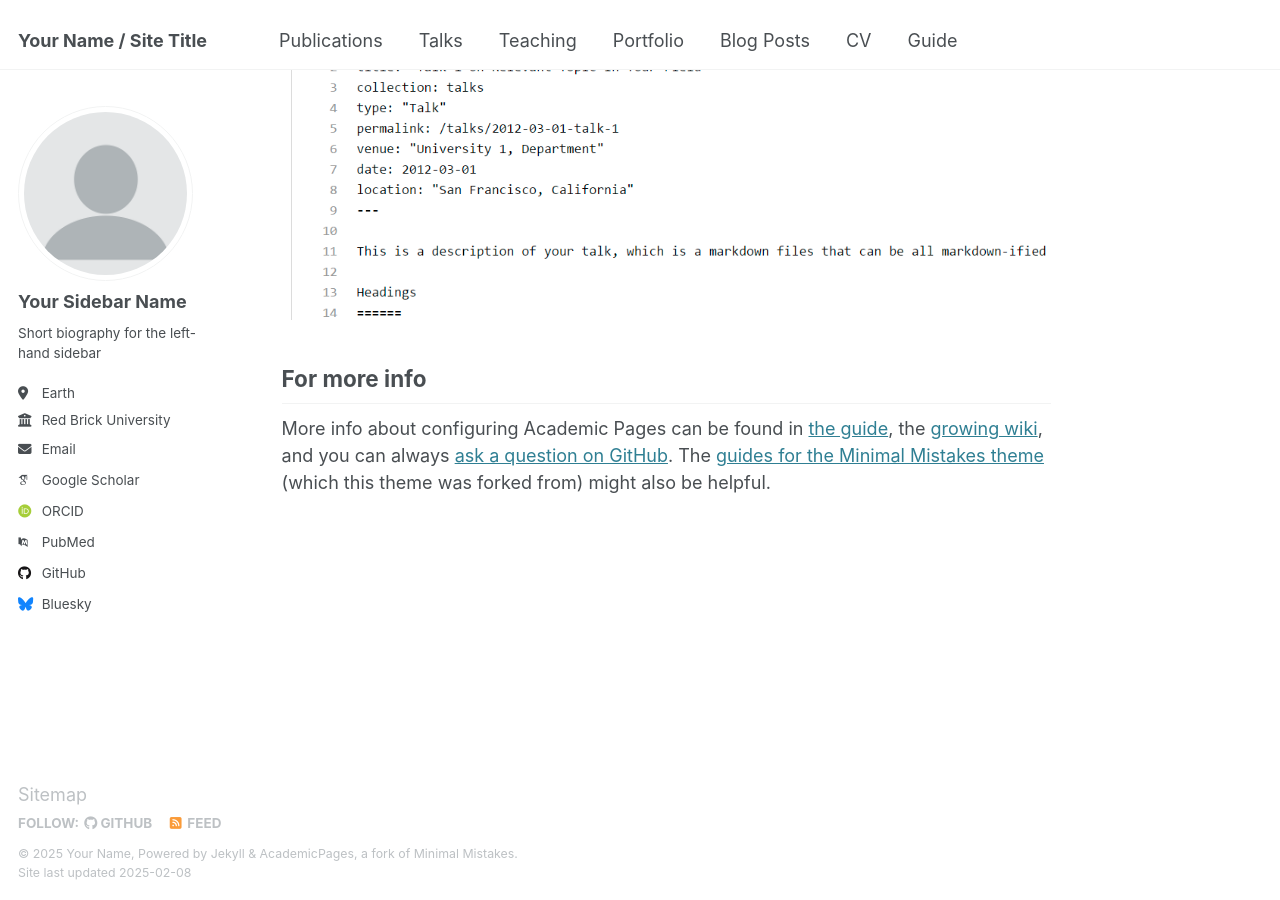
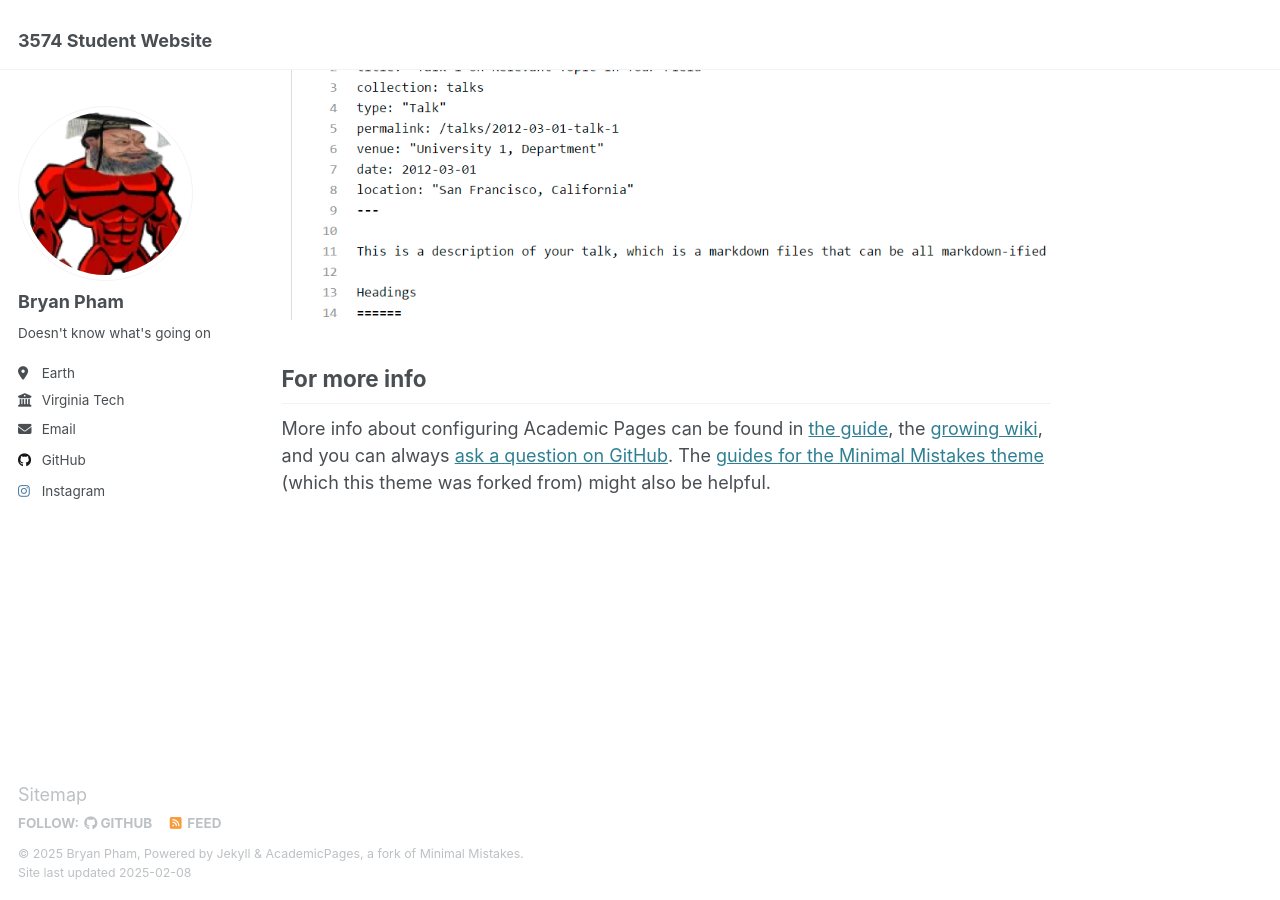
Before and after one commit to Hermadingadergin/Hermadingadergin.github.io, a Jekyll site: the page built from _pages/about.md, in a window 1280 px wide and 900 px high, scrolled down 2642 px. Built offline with Jekyll 4.4.1, drawn with Linux system fonts in a browser that asks for light colours; some web fonts are replaced.

Commit message:
introductory changes to config, changing profile picture, and removing buttons from navigation bar

```diff
--- a/_config.yml
+++ b/_config.yml
@@ -9,13 +9,13 @@
 # Basic Site Settings
 locale                   : "en-US"
 site_theme               : "default"
-title                    : "Your Name / Site Title"
+title                    : "3574 Student Website"
 title_separator          : "-"
-name                     : &name "Your Name"
+name                     : &name "Bryan Pham"
 description              : &description "personal description"
-url                      : https://academicpages.github.io # the base hostname & protocol for your site e.g. "https://[your GitHub username].github.io"
+url                      : https://hermadingadergin.github.io/ # the base hostname & protocol for your site e.g. "https://[your GitHub username].github.io"
 baseurl                  : "" # the subpath of your site, e.g. "/blog"
-repository               : "academicpages/academicpages.github.io"
+repository               : "Hermadingadergin/Hermadingadergin.github.io"
 
 # Site Author - The following control what appear as part of the author content on the side bar.
 #               If a field is blank the icon and link will not appear, otherwise it will be shown.
@@ -23,21 +23,21 @@ repository               : "academicpages/academicpages.github.io"
 author:
   # Biographic information
   avatar           : "profile.png"
-  name             : "Your Sidebar Name"
+  name             : "Bryan Pham"
   pronouns         : # example: "she/her"
-  bio              : "Short biography for the left-hand sidebar"
+  bio              : "Doesn't know what's going on"
   location         : "Earth"
-  employer         : "Red Brick University"
+  employer         : "Virginia Tech"
   uri              : # URL
-  email            : "none@example.org"
+  email            : "phambryan22@vt.edu"
 
   # Academic websites
   arxiv            : # URL - Update with the correct link to your profile
-  googlescholar    : "https://scholar.google.com/citations?user=PS_CX0AAAAAJ"
+  googlescholar    : #
   impactstory      : # URL
-  orcid            : "http://orcid.org/yourorcidurl"
+  orcid            : #
   semantic         : # URL
-  pubmed           : "https://www.ncbi.nlm.nih.gov/pubmed/?term=john+snow"
+  pubmed           : #
   researchgate     : # URL
   scopus           : # URL
 
@@ -45,19 +45,19 @@ author:
   bitbucket        : # Username - Update with your username on the site
   codepen          : # Username
   dribbble         : # Username
-  github           : "academicpages"
+  github           : "hermadingadergin"
   kaggle           : # Username
   stackoverflow    : # User number or user number and name (i.e., use "1" or "1/jeff-atwood")
 
   # Social media
-  bluesky          : "bsky.app" # Replace this with you Bluesky username
+  bluesky          : # # Replace this with you Bluesky username
   facebook         : # Username
   flickr           : # Username
   foursquare       : # Username
   goodreads        : # Username
   google_plus      : # Username
   keybase          : # Username
-  instagram        : # Username
+  instagram        : "brynpam111"
   lastfm           : # Username
   linkedin         : # Username
   mastodon         : # URL
--- a/_data/navigation.yml
+++ b/_data/navigation.yml
@@ -5,23 +5,3 @@
 # prevent it from being included in the site.
 
 main:
-  - title: "Publications"
-    url: /publications/
-
-  - title: "Talks"
-    url: /talks/
-
-  - title: "Teaching"
-    url: /teaching/
-
-  - title: "Portfolio"
-    url: /portfolio/
-
-  - title: "Blog Posts"
-    url: /year-archive/
-
-  - title: "CV"
-    url: /cv/
-
-  - title: "Guide"
-    url: /markdown/
```
Also changed, not shown: images/profile.png.
